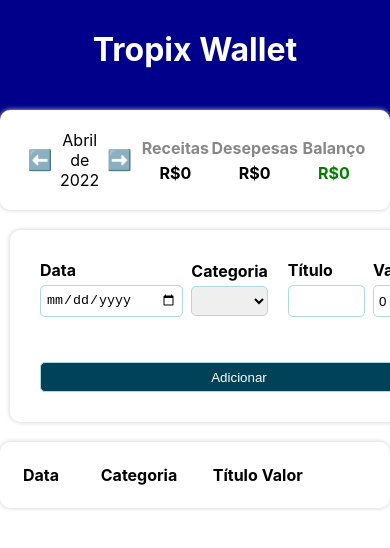
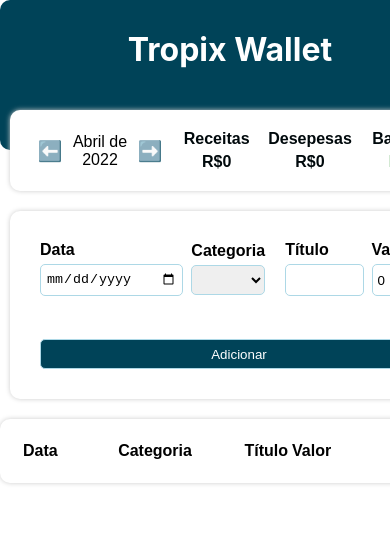
Before and after one commit to gregisb/tropix-wallet, a React (Create React App) app: page / in a window 390 px wide. Shown: the top 548 px of the page. Built offline with nearby package versions, Linux system fonts and the light colour scheme.

Commit message:
add styles and responsiveness

```diff
--- a/src/App.styles.ts
+++ b/src/App.styles.ts
@@ -5,20 +5,45 @@ export const Container = styled.div`
 `;
 
 export const Header = styled.div`
-    background-color: darkblue;
+    background-color: #004358;
     height: 150px;
     text-align: center;
+    font-family: 'Montserrat', sans-serif
+
+
+    @media(max-width: 800px) {
+        margin-top: -40;
+        margin-right: 10px;
+        margin-left: 10px;
+      }
+
+      @media(max-width: 500px) {
+        width: 460px;
+        flex-wrap: wrap;
+        margin-right: 10px;
+        border-radius: 10px
+      }
+
+      @media(max-width: 200px) {
+        width: 100%
+      }
+
+
 `;
 
 export const HeaderText = styled.h1`
     margin: 0;
     padding: 0;
-    color: #FFF;
+    color: white;
     padding-top: 30px;
+
 `;
 
 export const Body = styled.div`
     margin: auto;
     max-width: 980px;
     margin-bottom: 50px;
+    font-family: 'Montserrat', sans-serif
+
+
 `;
--- a/src/components/InfoArea/styles.ts
+++ b/src/components/InfoArea/styles.ts
@@ -1,19 +1,37 @@
-import styled from 'styled-components';
+import styled from 'styled-components'
 
 export const Container = styled.div`
-    background-color: #FFF;
+    background-color: white;
     box-shadow: 0px 0px 5px #CCC;
     border-radius: 10px;
     padding: 20px;
     margin-top: -40px;
     display: flex;
     align-items: center;
+
+    @media(max-width: 800px) {
+        margin-top: -40;
+        margin-right: 10px;
+        margin-left: 10px;
+      }
+
+      @media(max-width: 500px) {
+        width: 420px;
+        flex-wrap: wrap;
+        margin-right: 120px
+      }
+
+      @media(max-width: 200px) {
+        width: 100%
+      }
+
 `;
 
 export const MonthArea = styled.div`
     flex: 1;
     display: flex;
     align-items: center;
+
 `;
 
 export const MonthArrow = styled.div`
@@ -25,7 +43,7 @@ export const MonthArrow = styled.div`
 
 export const MonthTitle = styled.div`
     flex: 1;
-    text-align: center
+    text-align: center;
 `;
 
 export const ResumeArea = styled.div`
--- a/src/components/ResumeItem/styles.ts
+++ b/src/components/ResumeItem/styles.ts
@@ -1,18 +1,22 @@
-import styled from "styled-components";
+import styled from 'styled-components';
 
 export const Container = styled.div`
     flex: 1;
+    font-family: 'Montserrat', sans-serif
+
+
 `;
 
 export const Title = styled.div`
     text-align: center;
     font-weight: bold;
-    color: #888;
+    color: #00090c;
     margin-bottom: 5px;
+    font-family: 'Montserrat', sans-serif
 `;
 
-export const Info = styled.div<{ color?: string}>`
+export const Info = styled.div<{color?: string}>`
     text-align: center;
     font-weight: bold;
-    color: ${props => props.color ?? '#000' };
+    color: ${props => props.color ?? '#00090c'};
 `;
--- a/src/components/TableArea/styles.ts
+++ b/src/components/TableArea/styles.ts
@@ -1,17 +1,37 @@
-import styled from 'styled-components';
+import styled from 'styled-components'
 
 export const Table = styled.table`
     width: 100%;
     background-color: #FFF;
     padding: 20px;
-    box-shadow: 0 0 5px #CCC;
+    box-shadow: 0px 0px 5px #CCC;
     border-radius: 10px;
     margin-top: 20px;
+    font-family: 'Montserrat', sans-serif
+
+
+    @media(max-width: 800px) {
+        margin-top: -40;
+        margin-right: 10px;
+        margin-left: 10px;
+      }
+
+      @media(max-width: 500px) {
+        width: 450px;
+        flex-wrap: wrap;
+        margin-right: 15px
+      }
+
+      @media(max-width: 200px) {
+        width: 100%
+      }
 `;
 
-export const TableHeadCollumn = styled.th<{ width?: number }>`
-    width: ${props => props.width ? `${props.width}px` : `auto`}
+export const TableHeadCollumn = styled.th<{ width?: number}>`
+    width: ${props => props.width ? `${props.width}px` : 'auto'}
     padding: 10px 0;
     text-align: left;
+    font-family: 'Montserrat', sans-serif
+
 
 `;
--- a/src/components/TableItem/styles.ts
+++ b/src/components/TableItem/styles.ts
@@ -1,4 +1,5 @@
 import styled from 'styled-components';
+
 
 export const TableLine = styled.tr`
 
@@ -6,16 +7,17 @@ export const TableLine = styled.tr`
 
 export const TableCollumn = styled.td`
     padding: 10px 0;
+
 `;
 
-export const Category = styled.div<{ color: string }>`
+export const Category = styled.div<{color: string}>`
     display: inline-block;
     padding: 5px 10px;
     border-radius: 5px;
-    color: #FFF;
-    background-color: ${props => props.color};
+    color: white;
+    background-color: ${props => props.color}
 `;
 
-export const Value = styled.div<{ color: string}>`
-    color: ${props => props.color};
+export const Value = styled.div<{color: string}>`
+    color: ${props => props.color}
 `;
```
